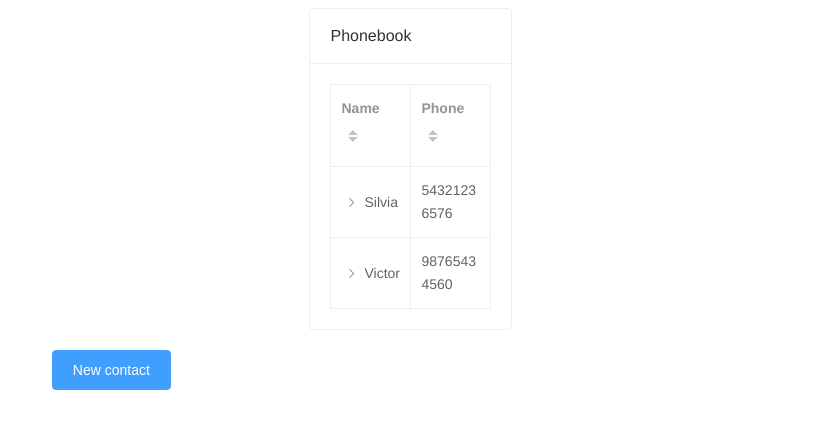
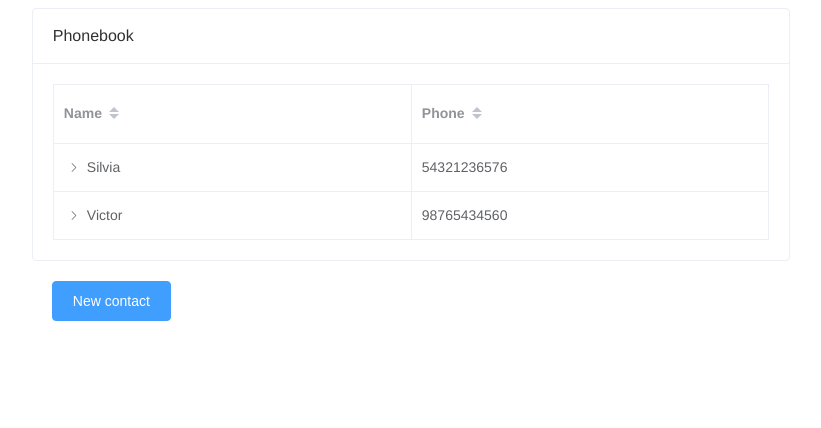
Before and after one commit to wewillevil/wewillevil.github.io, a Vue app: page / in a window 1280 px wide. Shown: the top 428 px of the page, without its empty margins (229-1050 px from the left). Built offline with nearby package versions, Linux system fonts and the light colour scheme.

Commit message:
fixed layout for table

```diff
--- a/src/components/ContactsTable.vue
+++ b/src/components/ContactsTable.vue
@@ -33,10 +33,3 @@ export default {
   }
 }
 </script>
-
-<style scoped>
-.contacts-list-wrap {
-  max-width: 40%;
-  margin: auto;
-}
-</style>
```
